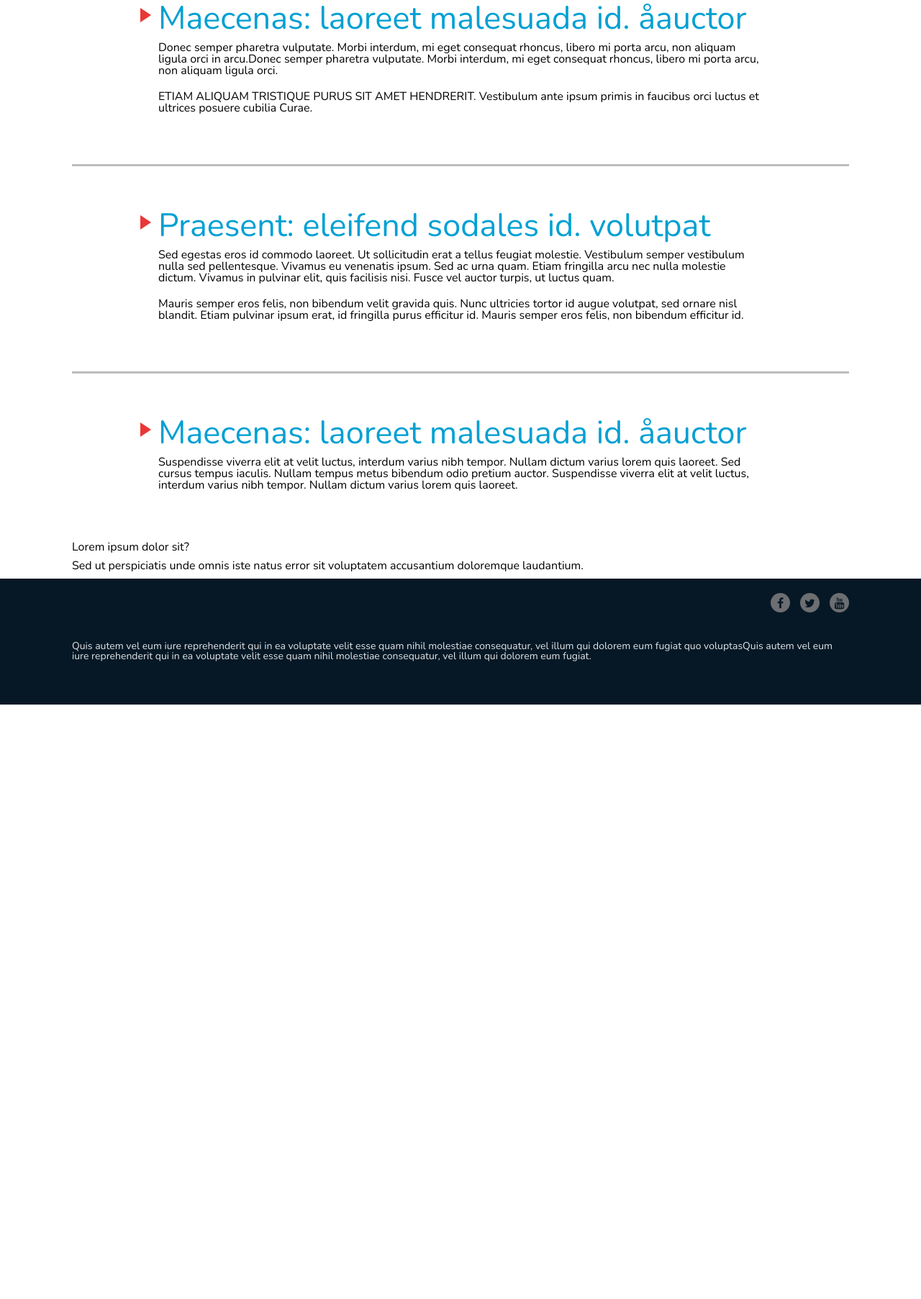
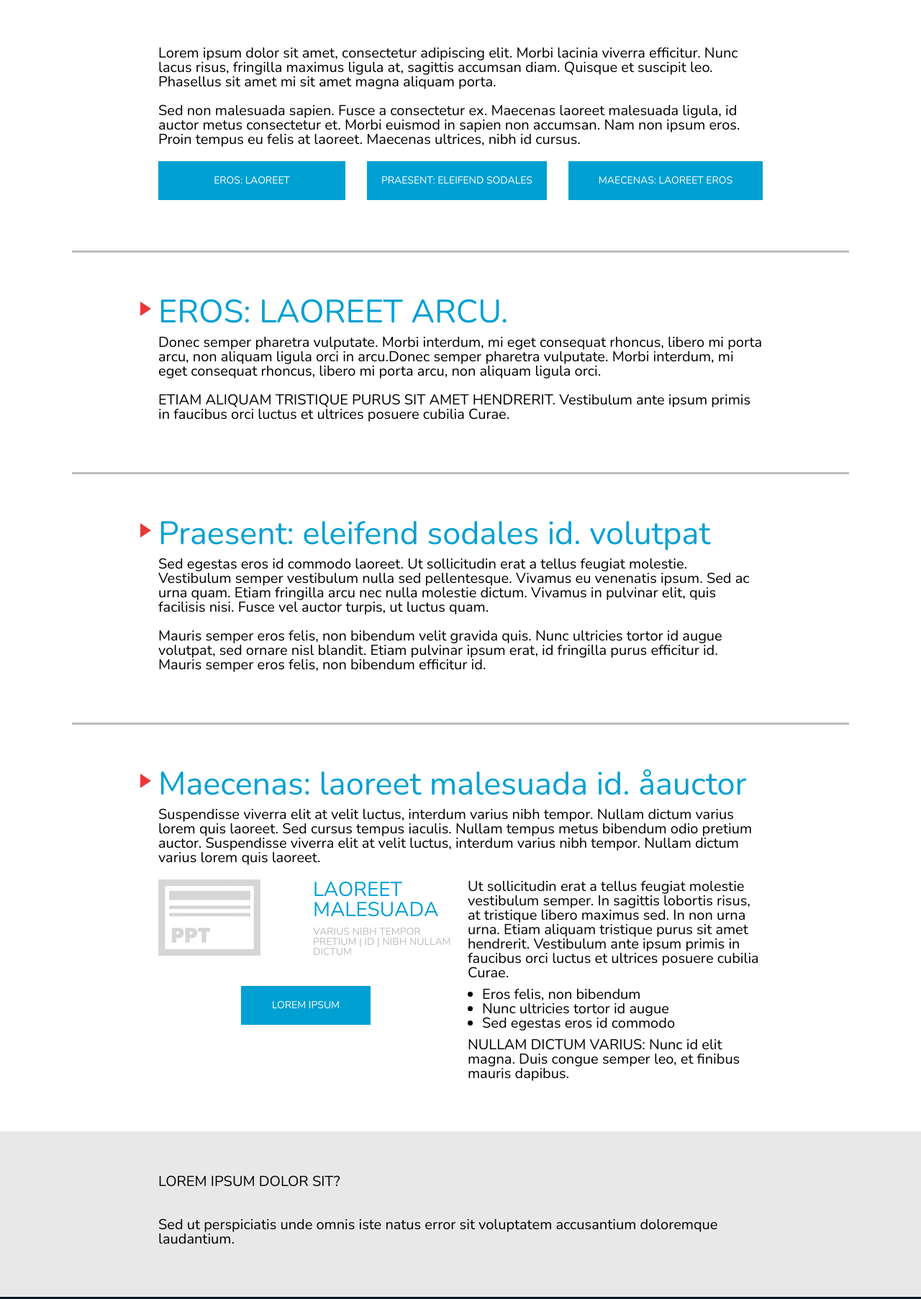
Before and after one commit to SteveJMoran/mcmillan_test, a plain HTML site: page index.html in a window 1280 px wide. Shown: the part 506-2311 px from the top of the page at 72% size. Before the commit the page ends 1485 px from the top, so only its background shows below. Drawn offline with nearby package versions, Linux system fonts and the light colour scheme.

Commit message:
adds file upload markup

```diff
--- a/css/styles.css
+++ b/css/styles.css
@@ -1,15 +1,20 @@
-/* dark #061826 */
-
 @media(min-width: 0){
 /***	Global		***/
 	h1, h2, h3, h4, h5, h6 {
 		font-family: 'Nunito', sans-serif;
 		font-weight: 300;
 	}
-	p {
+	p, li, a {
 		font-family: 'Nunito', sans-serif;
 		font-weight: 300;
+		font-size: 20px;
+	}
+	p {
 		padding: 10px 0;
+	}
+	ul {
+		list-style:inherit;
+		padding-left: 20px;
 	}
 	h1 {
 		font-size: 62px;
@@ -19,6 +24,11 @@
 		font-size: 45px;
 		color: #00a0d3;
 		position: relative;
+	}
+	h3 {
+		text-transform: uppercase;
+		font-size: 20px;
+		margin-bottom: 30px;
 	}
 	h1:before {
 		content: '';
@@ -59,26 +69,79 @@
 	strong {
 		font-weight: 400;
 	}
+	.button {
+		padding: 20px 10px;
+		background-color:  #00a0d3;
+		color: #fff;
+		display: block;
+		text-transform: uppercase;
+		text-decoration: none;
+		text-align: center;
+		font-size: 14px;
+	}
+	ul.links {
+		list-style: none;
+		padding: 10px 0;
+
+	}
+	ul.links .grid {
+		text-align: center;
+		padding-right: 20px;
+		box-sizing: border-box;
+	}
+	ul.links .grid:last-child {
+		padding-right: 0;
+	}
+/***	Grid	***/
+	.grid {
+		display: inline-block;
+		vertical-align: top;
+		padding: 0 10px;
+    	box-sizing: border-box;
+	}
+	.grid:first-child {
+		padding-left: 0;
+	}
+	.grid:last-child {
+		padding-right: 0;
+	}
+	.grid-3 {
+		width: 25%;
+	}
+	.grid-4 {
+		width: 33.33333%;
+	}
+	.grid-6 {
+		width: 50%;
+	}
+	.grid-9 {
+		width: 75%;
+	}
 
 /***	Sections	***/
 	header {
 		height: 80px;
 		background-color: #fff;
 	}
-
-	.section .container{
+	section .container{
 		padding: 60px 120px;
-		border-top: 3px solid #bcbcbc;
 		box-sizing: border-box;
 	}
+	.section.section .container {
+		border-top: 3px solid #bcbcbc;
+	}
+	.section.primary .container {
+		border-top: none;
+	}
 
-	/*	Feature	*/
+/*	Feature	*/
 	.feature {
 		background-image: url(../images/hero.jpg);
 		background-size: cover;
 		background-repeat: no-repeat;
 		padding: 10px 0;
 		position: relative;
+		max-height: 400px;
 	}
 	.feature-overlay {
 		background-image: url(../images/pattern.png);
@@ -86,7 +149,7 @@
 		background-repeat: no-repeat;
 		position: absolute;
 		top: 0;
-		width: 60%;
+		width: 100%;
 		bottom: 0;
 	}
 	.feature h1 {
@@ -94,7 +157,38 @@
 		margin: 80px 0;
 		max-width: 70%;
 	}
+/* 	File Download	*/
+	.file-download {
+		padding: 10px 0;
+	}
+	.file-download .ppt-icon {
+		background-image: url(../images/ppt-icon.png);
+		background-size: contain;
+    	background-repeat: no-repeat;
+    	height: 106px;
+	}
+	.file-download .file-title h4 {
+		color: #00a0d3;
+		text-transform: uppercase;
+		font-size: 28px;
+		font-weight: 300;
+	}
+	.file-download .file-title p {
+		color: #bcbcbc;
+		text-transform: uppercase;
+		font-size: 14px;
+		font-weight: 300;
+	}
+	.file-download .button {
+		margin:30px auto;
+		width: 160px;
+	}
+/*	Support */
+	section.support {
+		background-color: #e8e8e9;
+	}
 
+/* Footer	*/
 	footer {
 		background-color: #061826;
 		color: #dfe5e8;
--- a/index.html
+++ b/index.html
@@ -12,6 +12,9 @@
 		<!--Styles-->
 		<link rel="stylesheet" href="css/reset.css">
         <link rel="stylesheet" href="css/styles.css">
+		<!--Scripts-->
+		<script src="https://ajax.googleapis.com/ajax/libs/jquery/1.11.3/jquery.min.js"></script>
+		<script type="text/javascript" src="js/script.js"></script>
     </head>
     <body>
 		<div class="wrapper">
@@ -26,32 +29,72 @@
 				</div>
 
 			</section>
-			<section class="first section">
+			<section class="primary section">
 				<div class="container">
-					<h2>Maecenas: laoreet malesuada id. åauctor </h2>
+					<p>Lorem ipsum dolor sit amet, consectetur adipiscing elit. Morbi lacinia viverra efficitur. Nunc lacus risus, fringilla maximus ligula at, sagittis accumsan diam. Quisque et suscipit leo. Phasellus sit amet mi sit amet magna aliquam porta.</p>
+					<p>Sed non malesuada sapien. Fusce a consectetur ex. Maecenas laoreet malesuada ligula, id auctor metus consectetur et. Morbi euismod in sapien non accumsan. Nam non ipsum eros. Proin tempus eu felis at laoreet. Maecenas ultrices, nibh id cursus.</p>
+					<ul class="links">
+						<li class="grid grid-4">
+							<a class="button button-primary" href="#sub-first">eros: laoreet</a>
+						</li><!--
+						--><li class="grid grid-4">
+							<a class="button button-primary" href="#sub-second">Praesent: eleifend sodales</a>
+						</li><!--
+						--><li class="grid grid-4">
+							<a class="button button-primary" href="#sub-third">Maecenas: laoreet eros</a>
+						</li>
+					</ul>
+				</div>
+			</section>
+			<section id="sub-first" class="section">
+				<div class="container">
+					<h2>EROS: LAOREET ARCU.</h2>
 					<p>Donec semper pharetra vulputate. Morbi interdum, mi eget consequat rhoncus, libero mi porta arcu, non aliquam ligula orci in arcu.Donec semper pharetra vulputate. Morbi interdum, mi eget consequat rhoncus, libero mi porta arcu, non aliquam ligula orci.</p>
 					<p><span class="caps">Etiam aliquam tristique purus sit <strong>amet hendrerit.</strong></span> Vestibulum ante ipsum primis in faucibus orci luctus et ultrices posuere cubilia Curae.</p>
 				</div>
 			</section>
-			<section class="second section">
+			<section id="sub-second" class=" section">
 				<div class="container">
 					<h2>Praesent: eleifend sodales id. volutpat</h2>
 					<p>Sed egestas eros id commodo laoreet. Ut sollicitudin erat a tellus feugiat molestie. Vestibulum semper vestibulum nulla sed pellentesque. Vivamus eu venenatis ipsum. Sed ac urna quam. Etiam fringilla arcu nec nulla molestie dictum. Vivamus in pulvinar elit, quis facilisis nisi. Fusce vel auctor turpis, ut luctus quam.</p>
 					<p>Mauris semper eros felis, non bibendum velit gravida quis. Nunc ultricies tortor id augue volutpat, sed ornare nisl blandit. Etiam pulvinar ipsum erat, id fringilla purus efficitur id. Mauris semper eros felis, non bibendum efficitur id.</p>
 				</div>
 			</section>
-			<section class="third section">
+			<section id="sub-third" class="section">
 				<div class="container">
 					<h2>Maecenas: laoreet malesuada id. åauctor </h2>
 					<p>Suspendisse viverra elit at velit luctus, interdum varius nibh tempor. Nullam dictum varius lorem quis laoreet. Sed cursus tempus iaculis. Nullam tempus metus bibendum odio pretium auctor. Suspendisse viverra elit at velit luctus, interdum varius nibh tempor. Nullam dictum varius lorem quis laoreet.</p>
+					<div class="grid-container">
+						<div class="grid-6 grid">
+							<div class="file-download">
+								<div class="grid-container">
+									<div class="grid grid-6 ppt-icon"></div><!--
+									--><div class="grid grid-6 file-title">
+										<h4>Laoreet Malesuada</h4>
+										<p>Varius nibh tempor pretium | id | nibh nullam dictum</p>
+									</div>
+								</div>
+								<a href="#" class="button button-primary">Lorem Ipsum</a>
+							</div>
+						</div><!--
+						--><div class="grid-6 grid">
+							<p><strong>Ut sollicitudin erat a tellus feugiat molestie vestibulum semper.</strong> In sagittis lobortis risus, at tristique libero maximus sed. In non urna urna. Etiam aliquam tristique purus sit amet hendrerit. Vestibulum ante ipsum primis in faucibus orci luctus et ultrices posuere cubilia Curae.</p>
+							<ul>
+								<li>Eros felis, non bibendum</li>
+								<li>Nunc ultricies tortor id augue</li>
+								<li>Sed egestas eros id commodo</li>
+							</ul>
+							<p><strong class="caps">Nullam dictum varius:</strong> Nunc id elit magna. Duis congue semper leo, et finibus mauris dapibus.</p>
+						</div>
+					</div>
 				</div>
 			</section>
-			<aside class="support">
+			<section class="support">
 				<div class="container">
-				<h3>Lorem ipsum dolor sit?</h3>
-				<p>Sed ut perspiciatis unde omnis iste natus error sit voluptatem accusantium doloremque laudantium.</p>
+					<h3>Lorem ipsum dolor sit?</h3>
+					<p>Sed ut perspiciatis unde omnis iste natus error sit voluptatem accusantium doloremque laudantium.</p>
 				</div>
-			</aside>
+			</section>
 			<footer>
 				<div class="container">
 					<nav class="social">
```
Also changed, not shown: images/ppt-icon.png (added).
